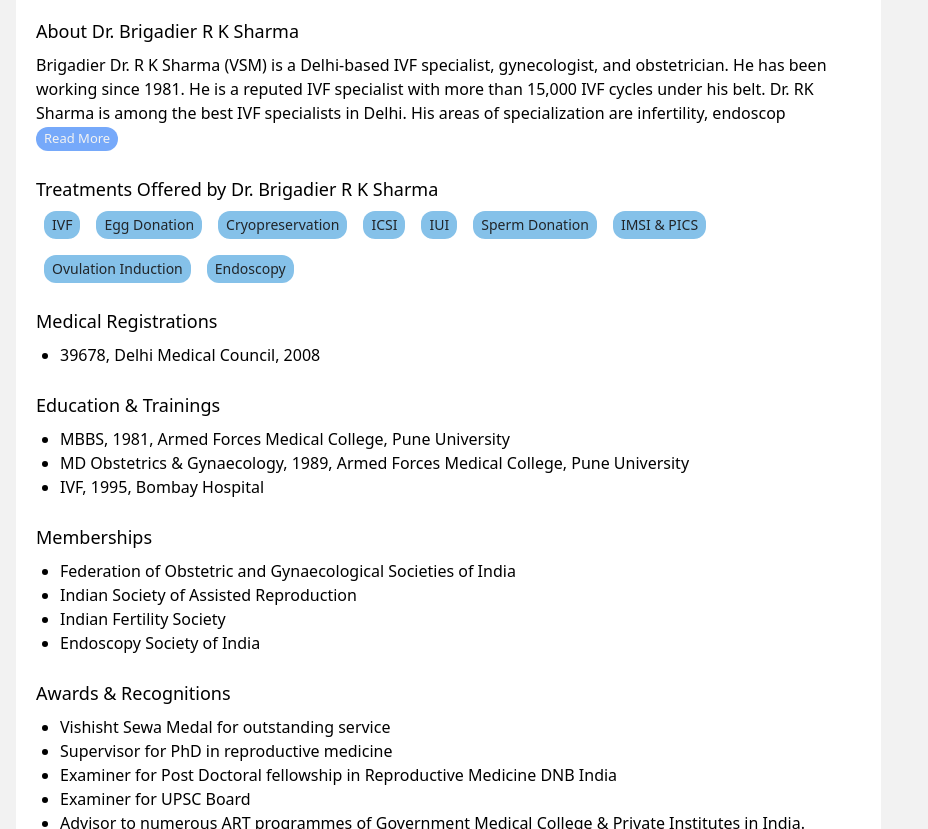
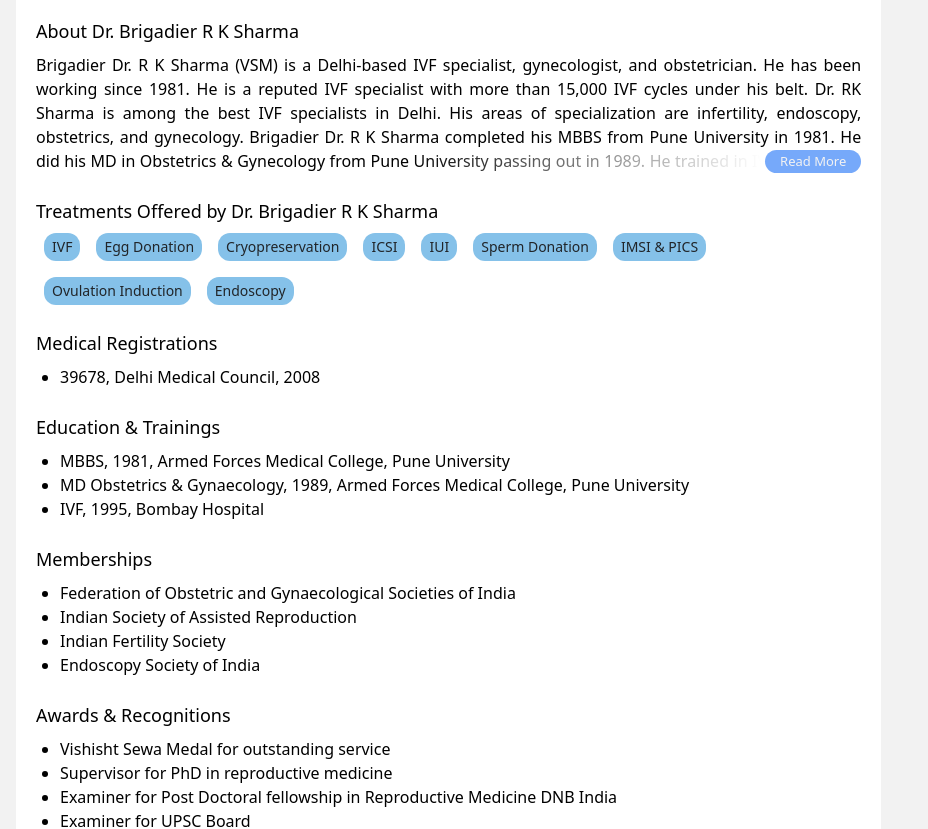
Before and after one commit to Pinak-Idea-Lab-Private-Limited/doctor-page-details, a website: page index.html in a window 1280 px wide. Shown: the part 271-1100 px from the top of the page, without its empty margins (0-928 px from the left). Drawn offline with nearby package versions, Linux system fonts and the light colour scheme.

Commit message:
Alpine js read more functionality deleted. And rating modal not working problem solved.

```diff
--- a/index.html
+++ b/index.html
@@ -49,8 +49,9 @@
     </div>
   </div>
 
+
   <!-- ratings icon modal -->
-  <div id="ratingInfo-modal" class="relative z-10 hidden " aria-labelledby="modal-title" role="dialog"
+  <div id="ratingInfo-modal" class="relative z-40 hidden " aria-labelledby="modal-title" role="dialog"
     aria-modal="true">
 
     <div class="fixed inset-0 bg-gray-500 bg-opacity-75 transition-opacity"></div>
@@ -173,67 +174,8 @@
                   About Dr.
                   Brigadier R K Sharma
                 </h2>
-                <!-- alpine js read more -->
-                <div class="transition-all duration-1000 ease-in-out" x-data="{ isCollapsed: false, maxLength: 430, originalContent: '', content: '' }"
-                x-init="originalContent = $el.firstElementChild.textContent.trim(); content = originalContent.slice(0, maxLength)"
-                >
-                  <span class="about-content transition-all duration-1000 ease-in-out" x-text="isCollapsed ? originalContent : content">
-                      Brigadier Dr. R K Sharma (VSM) is a Delhi-based IVF
-                      specialist, gynecologist, and obstetrician. He has been
-                      working since 1981. He is a reputed IVF specialist with more
-                      than 15,000 IVF cycles under his belt. Dr. RK Sharma is among
-                      the best IVF specialists in Delhi. His areas of specialization
-                      are infertility, endoscopy, obstetrics, and gynecology.
-                      Brigadier Dr. R K Sharma completed his MBBS from Pune
-                      University in 1981. He did his MD in Obstetrics & Gynecology
-                      from Pune University passing out in 1989. He trained in IVF at
-                      Bombay Hospital in 1995. Brigadier Dr. R K Sharma is presently
-                      working at Maa Fertility Clinic, Janakpuri Delhi. The cost of
-                      IVF by Dr. R K Sharma at Maa Fertility Centre Janakpuri is Rs
-                      1,25,000 including the cost of medicines.
-                    <br/>He is a member of
-                        ISAR, IFS, and ESI. Dr. R K Sharma was instrumental in setting
-                        up Assisted Reproduction Technology Centre at Command
-                        Hospital, AFMC Pune. He also help set up ART Centre at Army
-                        Hospital, Delhi. He is an examiner for various examinations
-                        like the UPSC board, post-doctoral fellowship in Reproductive
-                        Medicine, etc. The doctor shows empathy towards his patients.
-                        He gives personal attention to his patients and spends time to
-                        understand their case history. Dr. Sharma currently consults
-                        at Maa Fertility Clinic, Janakpuri. He is available for
-                        consultation between 11:00 AM to 4:00 PM Monday to Friday.
-                      <br/>Dr.
-                        R K Sharma has thirty nine years experience in the field of
-                        medicine. He has been working as a specialist for the last
-                        thirty one years. He is also the professor of Obstetrics &
-                        Gynecology at AFMC, Pune. He performed his first IVF procedure
-                        in 1994. The field of IVF was new and present-day
-                        technological advancement was not available. The patients were
-                        a couple suffering from infertility for ten years. His very
-                        first procedure was successful and the couple was blessed with
-                        a child. The gratitude of the patients prompted him pursue the
-                        path of ART. The Brigadier served in the Indian Armed Forces
-                        for thirty years. He was awarded the prestigious Visisth Seva
-                        Medal (VSM). He set up IVF clinics at Army Hospitals including
-                        the prestigious Army Hospital (Research & Referral). Dr.
-                        (Brig) R K Sharma (VSM) is also an examiner for Post Doctoral
-                        Fellowship in Reproductive Medicine. The doctor has also
-                        worked at Primus Hospital, Chanakyapuri New Delhi. He has
-                        delivered lectures & presentations on various fields of IVF &
-                        ART.
-                      <br/>He has also been instrumental in designing protocols in
-                        the field of IVF, which are acknowledged and used by doctors
-                        across the country.
-                    </span>
 
-                    <button id="aboutTab-rmBtn-0"
-        @click="isCollapsed = !isCollapsed"
-        x-show="originalContent.length > maxLength"
-        x-text="isCollapsed ? 'Read Less' : 'Read More'"
-      ></button>
-
-                </div>
-                <!-- <div class="content relative overflow-hidden transition-all duration-1000 ease">
+                <div class="content relative overflow-hidden transition-all duration-1000 ease h-[120px]">
                   <div class="about-content">
                     <p class="text-justify mb-1">
                       Brigadier Dr. R K Sharma (VSM) is a Delhi-based IVF
@@ -289,8 +231,8 @@
 
                     <span id="aboutTab-rmBtn-0" class="w-24 text-center" >Read More</span>
                   </div>
-                </div> -->
-                <!-- <button id="readbtn" class="bg-gray-400 p-1">Read More</button> -->
+                </div>
+
               </div>
               <h3 class="font-medium text-lg mb-2 mt-6">
                 Treatments Offered by Dr. Brigadier R K Sharma
--- a/index.js
+++ b/index.js
@@ -29,15 +29,18 @@ function renderStarRating(rating, ratingCard) {
 
     if (rating >= i) {
       // star with fill color
+      // star.classList.add("fa-star", "star-box");
       star.classList.add("fa-star", "star-box", "w-6", "h-6", "flex", "items-center", "content-center");
       star.style.background = `${color}`;
     } else if (i === Math.ceil(rating)) {
       // half fill color star
+      // star.classList.add("fa-star", "star-box");
       star.classList.add("fa-star", "star-box", "w-6", "h-6", "flex", "items-center", "content-center");
       star.style.backgroundImage = `linear-gradient(to right, ${color} 0% ${colorPercentage}%, #78716C ${grayPercentage}% 100%)`;
     } else {
       // star without fill color
       star.classList.add("fa-star", "star-box", "w-6", "h-6", "flex", "items-center", "content-center");
+      // star.classList.add("fa-star", "star-box");
       star.style.background = `#78716C`;
     }
 
@@ -48,12 +51,10 @@ function renderStarRating(rating, ratingCard) {
 const starsTotal = 5;
 document.addEventListener("DOMContentLoaded", getRatings);
 function getRatings() {
-  for (let rating in ratings) {
-    document.querySelector(
-      `.${rating} .number-rating`
-    ).innerHTML = `${ratings[rating]}`;
-    renderStarRating(ratings[rating], rating);
-  }
+  document.querySelector(
+    `.doc1 .number-rating`
+  ).innerHTML = `3.1`;
+  renderStarRating(3.1, 'doc1');
 }
 
 // // ABOUT content - add three dots when overflowing
@@ -71,38 +72,28 @@ function getRatings() {
 //   }
 // });
 
-  let readMoreBtn = document.querySelector('#aboutTab-rmBtn-0')
-  let content = document.querySelector('.content')
-  let readMoreParent = document.querySelector('#readMore-parent')
+let readMoreBtn = document.querySelector("#aboutTab-rmBtn-0");
+let content = document.querySelector(".content");
+let readMoreParent = document.querySelector("#readMore-parent");
 
-  readMoreBtn.addEventListener('click', () => {
-    if(readMoreBtn.innerText === 'Read More') {
-      content.classList.remove('h-[120px]')
-      content.style.height = 'min-content'
-      content.style.paddingBottom = "40px";
-      readMoreBtn.innerText = 'Read Less'
-      readMoreParent.classList.remove('right-0', 'w-[100%]', 'sm:w-[55%]')
-      readMoreParent.classList.add('left-0')
-    } else {
-      content.style.height = '120px'
-      content.classList.add('h-[120px]')
-      content.style.paddingBottom = "0px";
-      readMoreBtn.innerText = 'Read More'
-      readMoreParent.classList.add('right-0', 'w-[100%]', 'sm:w-[55%]')
-      readMoreParent.classList.remove('left-0')
-    }
-  })
+readMoreBtn.addEventListener("click", () => {
+  if (readMoreBtn.innerText === "Read More") {
+    content.classList.remove("h-[120px]");
+    content.style.height = "min-content";
+    content.style.paddingBottom = "40px";
+    readMoreBtn.innerText = "Read Less";
+    readMoreParent.classList.remove("right-0", "w-[100%]", "sm:w-[55%]");
+    readMoreParent.classList.add("left-0");
+  } else {
+    content.style.height = "120px";
+    content.classList.add("h-[120px]");
+    content.style.paddingBottom = "0px";
+    readMoreBtn.innerText = "Read More";
+    readMoreParent.classList.add("right-0", "w-[100%]", "sm:w-[55%]");
+    readMoreParent.classList.remove("left-0");
+  }
+});
 
-  const readbtn = document.querySelector('#readbtn')
-  readbtn.addEventListener('click', () => {
-    if(readbtn.innerText === 'Read More') {
-      readbtn.innerText = 'Read Less'
-      content.style.height = '900px'
-    } else {
-      readbtn.innerText = 'Read More'
-      readbtn.style.height = '200px'
-    }
-  })
 
 const showAndHideModal = (state) => {
   let dcModal = document.querySelector("#dc-modal");
@@ -110,12 +101,11 @@ const showAndHideModal = (state) => {
   let modalContent = document.querySelector("#modalContent");
 
   if (state === "show") {
-    modalTitle.innerText = document.querySelector('#about-header').innerText
+    modalTitle.innerText = document.querySelector("#about-header").innerText;
 
-    modalContent.innerHTML = document.querySelector('.about-content').innerHTML
+    modalContent.innerHTML = document.querySelector(".about-content").innerHTML;
 
     dcModal.classList.remove("hidden");
-
   } else {
     dcModal.classList.add("hidden");
   }
@@ -137,17 +127,23 @@ document.addEventListener("keydown", (e) => {
   }
 });
 
-
-
 // rating modal show and hide
 const ratingModalToggle = (state) => {
   let rModal = document.querySelector("#ratingInfo-modal");
 
-
   if (state === "show") {
     rModal.classList.remove("hidden");
-
   } else {
     rModal.classList.add("hidden");
   }
 };
+
+// const testFn = () => {
+//   console.log('Hello')
+// }
+
+// const ratingI = document.querySelector('#ratingI')
+
+// ratingI.addEventListener('click', () => {
+//   console.log("first")
+// })
```
Also changed, not shown: dist/output.css.
